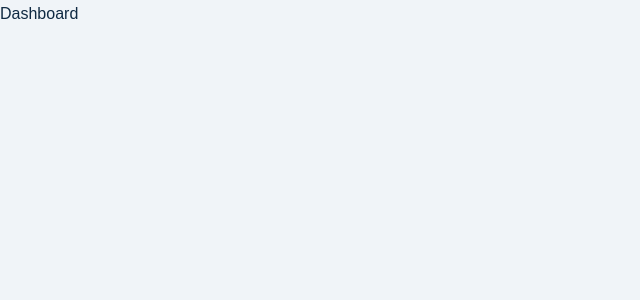
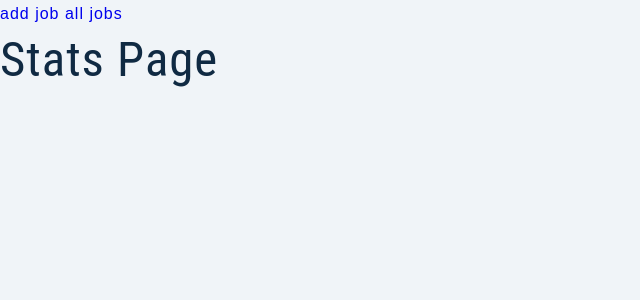
Before and after one commit to GiorgiMakharadze/Jobify-MERN-typescript, a React (Create React App) app in the folder client/: page / in a window 1280 px wide. Shown: the top 300 px of the page, without its empty margins (0-640 px from the left). Built offline with nearby package versions, Linux system fonts and the light colour scheme; sample sign-in values are in the browser's storage.

Commit message:
Protected route

```diff
--- a/client/src/App.tsx
+++ b/client/src/App.tsx
@@ -1,5 +1,5 @@
 import { BrowserRouter, Routes, Route } from "react-router-dom";
-import { Register, Landing, Error } from "./pages";
+import { Register, Landing, Error, ProtectedRoute } from "./pages";
 import {
   AddJob,
   AllJobs,
@@ -12,7 +12,19 @@
   return (
     <BrowserRouter>
       <Routes>
-        <Route path="/" element={<div>Dashboard</div>} />
+        <Route
+          path="/"
+          element={
+            <ProtectedRoute>
+              <SharedLayout />
+            </ProtectedRoute>
+          }
+        >
+          <Route index element={<Stats />} />
+          <Route path="all-jobs" element={<AllJobs />} />
+          <Route path="add-job" element={<AddJob />} />
+          <Route path="profile" element={<Profile />} />
+        </Route>
         <Route path="/register" element={<Register />} />
         <Route path="/landing" element={<Landing />} />
         <Route path="*" element={<Error />} />
--- a/client/src/pages/Dashboard/SharedLayout.tsx
+++ b/client/src/pages/Dashboard/SharedLayout.tsx
@@ -1,4 +1,15 @@
+import { Outlet, Link } from "react-router-dom";
+import Wrapper from "../../assets/wrappers/SharedLayout";
+
 const SharedLayout = () => {
-  return <div>SharedLayout page</div>;
+  return (
+    <Wrapper>
+      <nav>
+        <Link to="/add-job">add job </Link>
+        <Link to="/all-jobs">all jobs</Link>
+      </nav>
+      <Outlet />
+    </Wrapper>
+  );
 };
 export default SharedLayout;
--- /dev/null
+++ b/client/src/pages/ProtectedRoute.tsx
@@ -0,0 +1,12 @@
+import { ReactNode } from "react";
+import { Navigate } from "react-router";
+import { useAppContext } from "../context/appContext";
+
+const ProtectedRoute = ({ children }: { children: ReactNode }) => {
+  const { user } = useAppContext();
+  if (!user) {
+    return <Navigate to="/landing" />;
+  }
+  return <>{children}</>;
+};
+export default ProtectedRoute;
--- a/client/src/pages/index.tsx
+++ b/client/src/pages/index.tsx
@@ -1,5 +1,6 @@
 import Landing from "./Landing";
 import Error from "./Error";
 import Register from "./Register";
+import ProtectedRoute from "./ProtectedRoute";
 
-export { Landing, Error, Register };
+export { Landing, Error, Register, ProtectedRoute };
```
